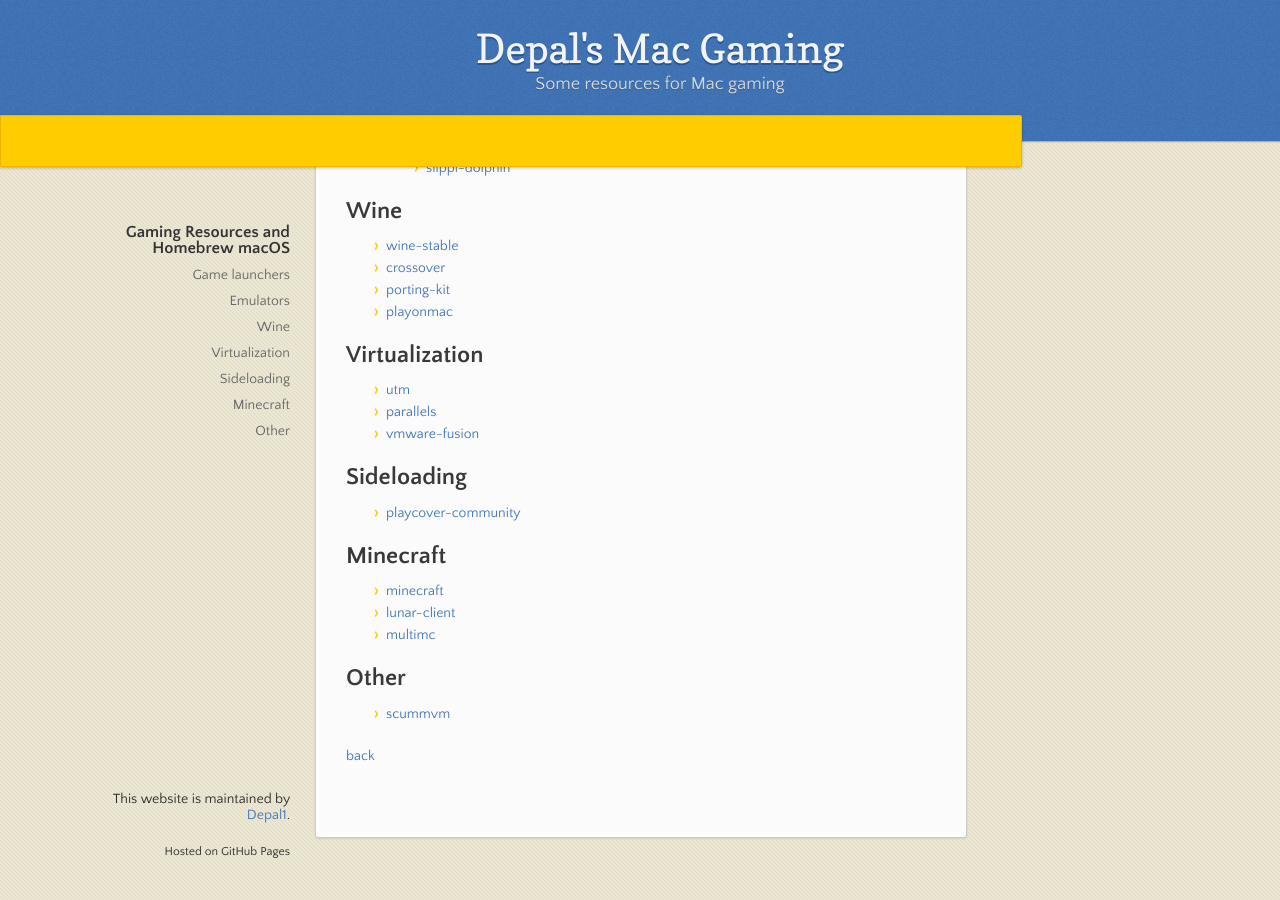
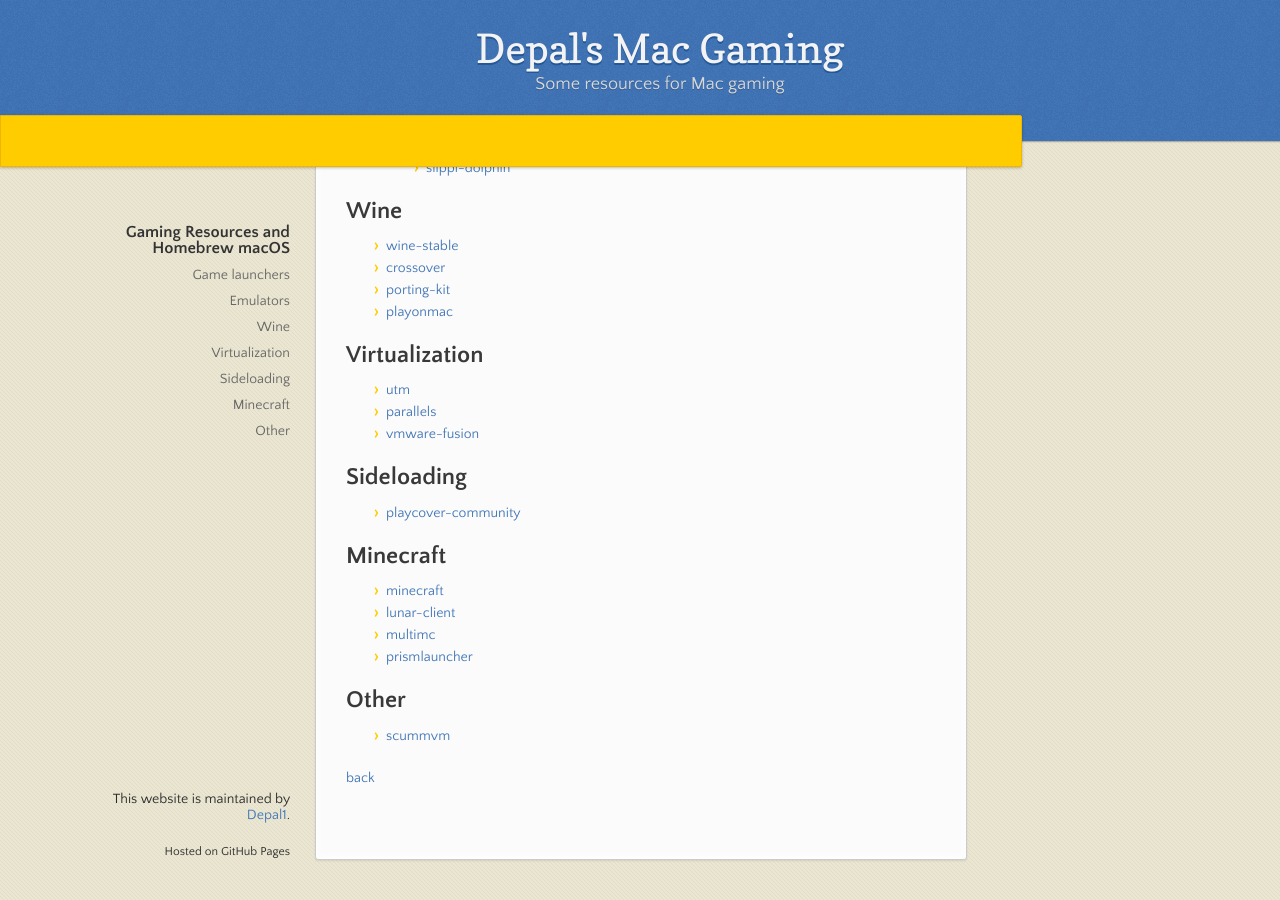
Before and after one commit to Depal1/mac-gaming, a Jekyll site: the page built from docs/game-brew-macOS.md, in a window 1280 px wide and 900 px high, scrolled down 1022 px. Built offline with Jekyll 4.4.1, drawn with Linux system fonts in a browser that asks for light colours; before the commit the page ends 1900 px from its top, so only the background shows below that.

Commit message:
Add prismlauncher

```diff
--- a/docs/game-brew-macOS.md
+++ b/docs/game-brew-macOS.md
@@ -65,6 +65,7 @@
 * [minecraft](https://formulae.brew.sh/cask/minecraft#default)
 * [lunar-client](https://formulae.brew.sh/cask/lunar-client#default)
 * [multimc](https://formulae.brew.sh/cask/multimc#default)
+* [prismlauncher](https://formulae.brew.sh/cask/prismlauncher#default)
 
 ## Other
 * [scummvm](https://formulae.brew.sh/cask/scummvm#default)
```
